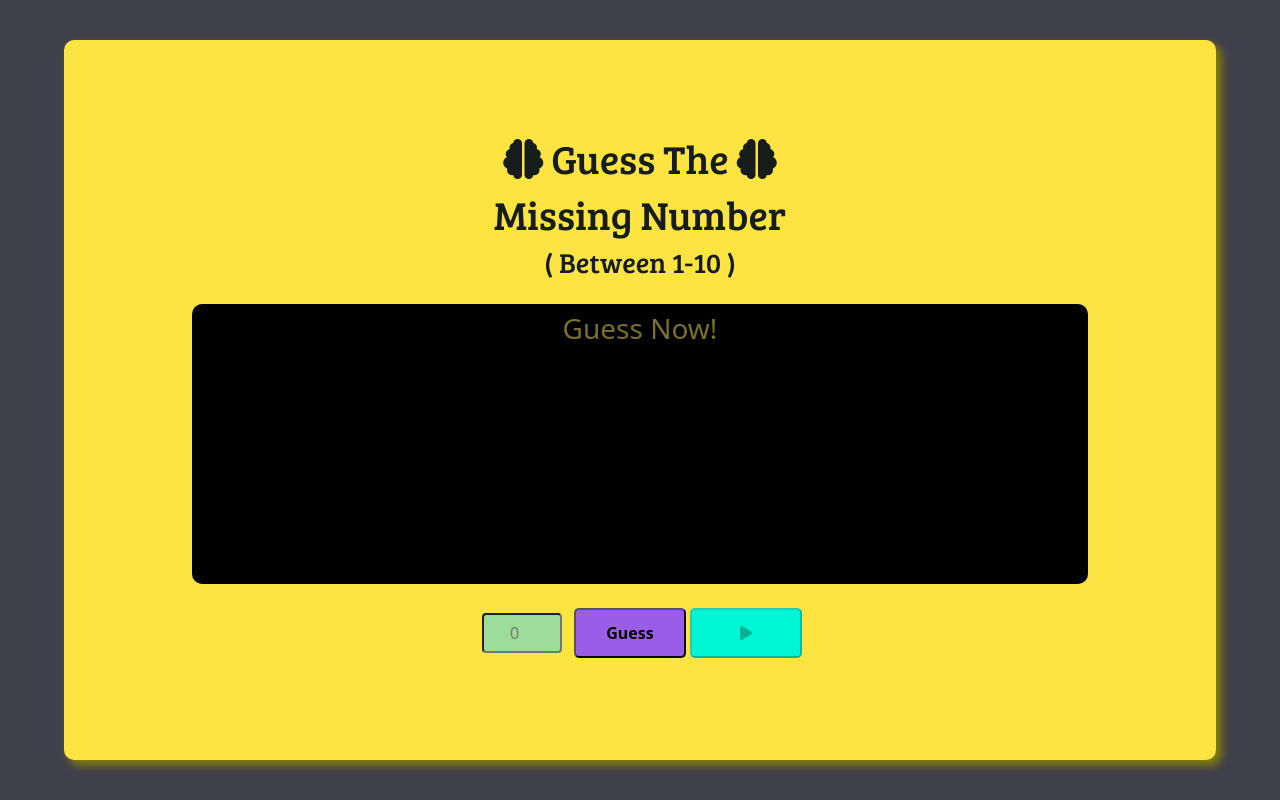
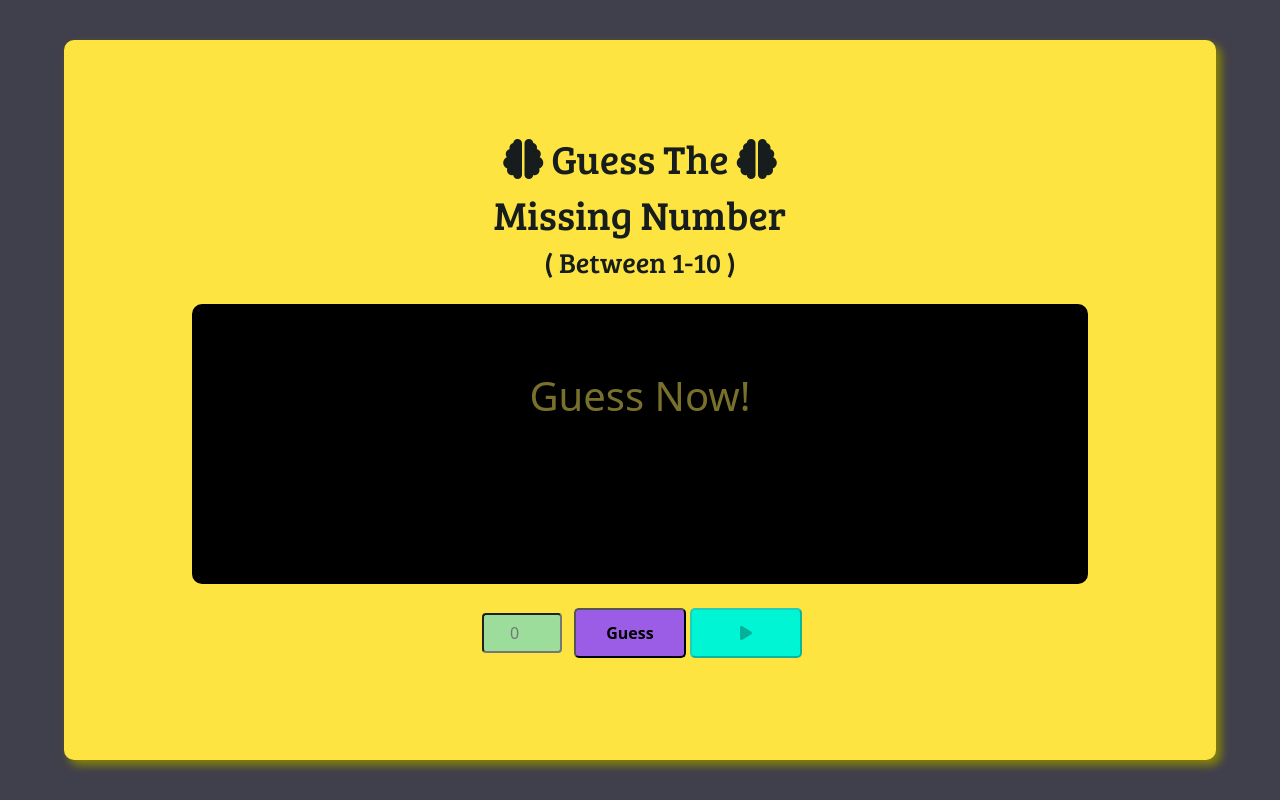
Before and after one commit to DOKKIEEE/NumberGuess, a plain HTML site: page index.html in a window 1280 px wide. Both pictures are taken after a click on the button 746 px from the left and 632 px from the top of the page. Drawn offline with nearby package versions, Linux system fonts and the light colour scheme.

Commit message:
Spacing adjustment

```diff
--- a/css/style.css
+++ b/css/style.css
@@ -62,6 +62,8 @@ button:hover {
 
 .gameStart {
     color: #18f614;
+    font-size: 2.5rem;
+    margin-top: 60px;
     animation-name: change;
     animation-duration: 1.2s;
     animation-iteration-count: infinite;
--- a/js/script.js
+++ b/js/script.js
@@ -15,7 +15,7 @@ function generateNewNum() {
     guessBtn.addEventListener("click", guessNum);
     guessBtn.removeAttribute("disabled", "");
 
-    let gameStart = document.createElement("h3");
+    let gameStart = document.createElement("h1");
     gameStart.textContent = "Guess Now!";
     gameStart.classList = "gameStart";
 
```
